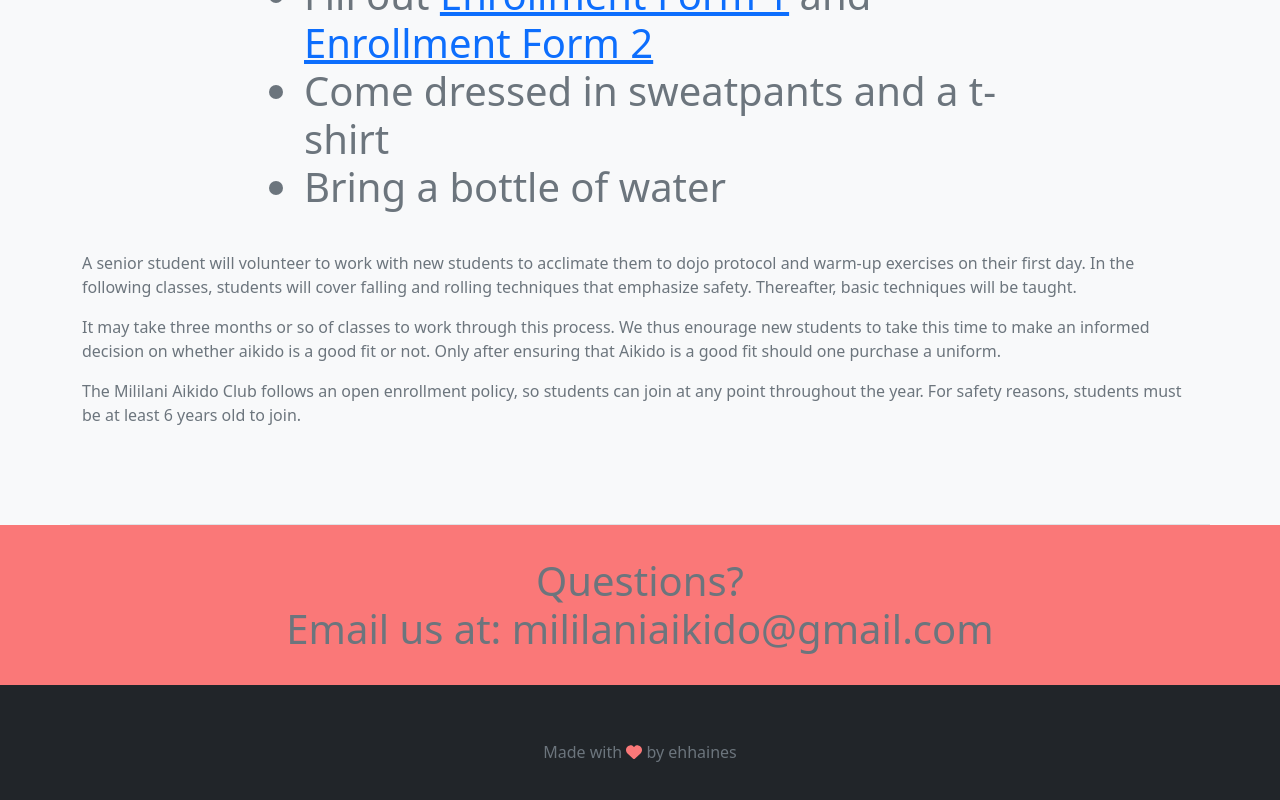
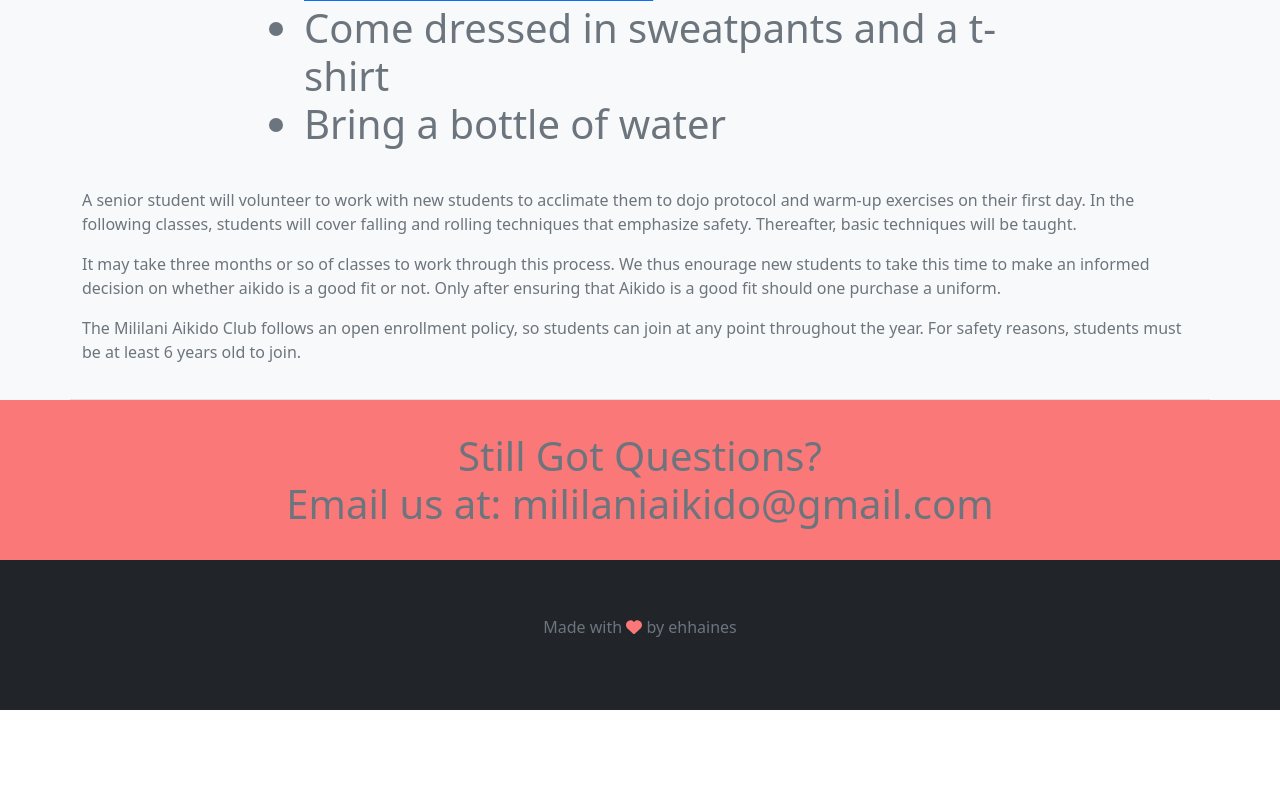
Before and after one commit to ehhaines/mac-website, a React (Create React App) app: page /enrollment in a window 1280 px wide. Shown: the part 1876-2676 px from the top of the page. After the commit the page ends 2586 px from the top, so only its background shows below. Built offline with nearby package versions, Linux system fonts and the light colour scheme.

Commit message:
Fix resize problems

```diff
--- a/src/Enrollment/index.js
+++ b/src/Enrollment/index.js
@@ -12,7 +12,9 @@
 
   return (
     <div className="bg-light">
-      <div className="container border-bottom text-secondary">
+      <div className="container border-bottom text-secondary" style={{
+        overflow: "auto"
+      }}>
         <div className="eh-xsmall-map eh-vertical-center" style={{
           height: "100vh",
           minHeight: "675px"
@@ -97,7 +99,8 @@
       <div className="container eh-vertical-center border-bottom" style={{
         textAlign: "left",
         height: "100vh",
-        minHeight: "600px"
+        minHeight: "600px",
+        overflow: "auto"
       }}>
         <div className="display-3 text-secondary"><b>Fees and Donations</b></div>
         <br></br>
@@ -128,8 +131,9 @@
 
       <div className="container eh-vertical-center text-secondary border-bottom" style={{
         textAlign: "left",
-        height: "100vh",
-        minHeight: "600px"
+        height: "fit-content",
+        minHeight: "675px",
+        overflow: "auto"
       }}>
         <div className="display-3"><b>First Class Checklist</b></div>
         <br></br>
@@ -153,7 +157,7 @@
         backgroundColor: "#FA7878",
         height: "20vh"
       }}>
-        <b>Questions?</b> Email us at: mililaniaikido@gmail.com
+        <b>Still Got Questions?</b> Email us at: mililaniaikido@gmail.com
       </div>
       <FooterComponent/>
     </div>
```
